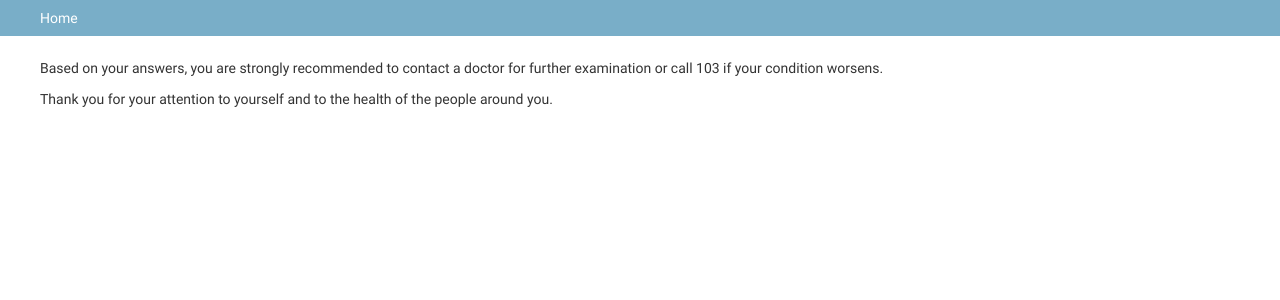
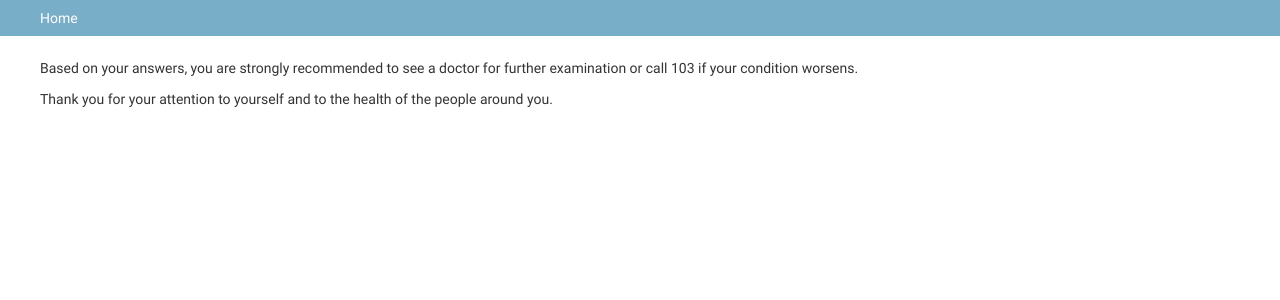
Before and after one commit to mbp-kg/covid19triageproject, a Django app: template triage_project/covid19triage/templates/covid19triage/result.html in a window 1280 px wide. Shown: the part 20-320 px from the top of the page. Run offline with Django 3.2, Linux system fonts and the light colour scheme; the template is opened without the code that fills it, so the values that code supplies are empty; parts of the project's set-up code (start-up, migrations or seed data) failed here and were passed over.

Commit message:
Text changes from the doctors

```diff
--- a/triage_project/covid19triage/templates/covid19triage/result.html
+++ b/triage_project/covid19triage/templates/covid19triage/result.html
@@ -61,7 +61,7 @@
     {% else %}
       {% blocktrans %}
         <p>
-          Based on your answers, you are strongly recommended to contact a doctor for further examination or call 103 if your condition worsens.
+          Based on your answers, you are strongly recommended to see a doctor for further examination or call 103 if your condition worsens.
         </p>
         <p>
           Thank you for your attention to yourself and to the health of the people around you.
--- a/triage_project/covid19triage/views.py
+++ b/triage_project/covid19triage/views.py
@@ -24,7 +24,7 @@ from .scoring import calculate_score
 
 
 def _make_pagetitle(pagetitle: str) -> str:
-    prefix = _("COVID-19 Triage")
+    prefix = _("COVID-19 Assessment")
     return "{} — {}".format(prefix, pagetitle)
 
 
```
Also changed, not shown: triage_project/covid19triage/locale/ko/LC_MESSAGES/django.po, triage_project/covid19triage/locale/ky/LC_MESSAGES/django.po, triage_project/covid19triage/locale/ru/LC_MESSAGES/django.po.
